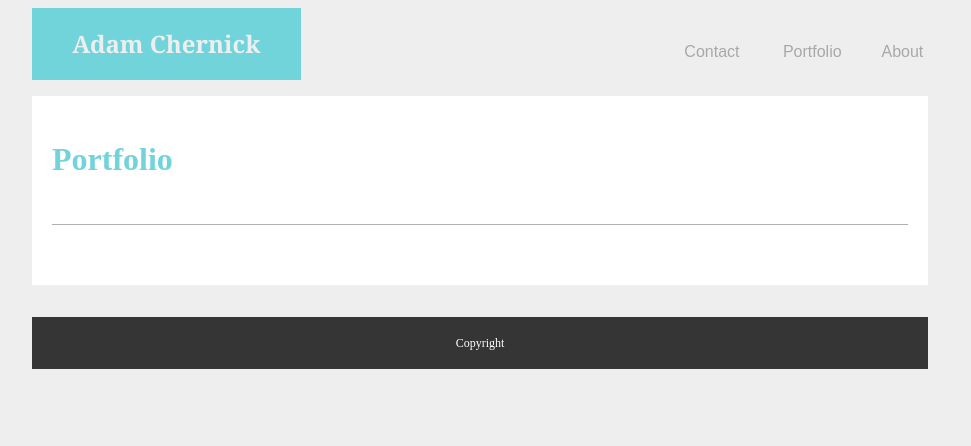
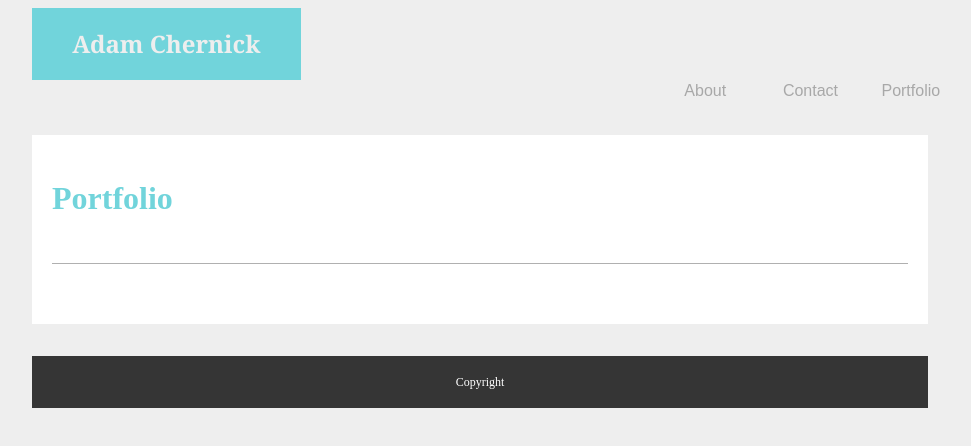
Before and after one commit to acher249/Basic-Portfolio, a plain HTML site: page portfolio.html in a window 1280 px wide. Shown: the whole page, without its empty margins (160-1131 px from the left). Drawn offline with Linux system fonts and the light colour scheme.

Commit message:
Fixed Navigation Buttons

```diff
--- a/portfolio.html
+++ b/portfolio.html
@@ -12,20 +12,20 @@
 
   <header>
     <section class="titleBar">
-        <b style="background-color:rgba(255, 255, 255, 0);">Adam Chernick</b>
+     <b style="background-color:rgba(255, 255, 255, 0);">Adam Chernick</b>
+    </section>
+
+    <section class="portfolio">
+      <button><a href="portfolio.html"><button>Portfolio</button></a></button>
+    </section>
+
+    <section class="contact">
+      <button><a href="contact.html"><button>Contact</button></a></button>
     </section>
 
     <section class="about">
-        <button class="aboutButton">About</button>
-    </section>
-
-    <section class="portfolio">
-        <button class="portfolioButton">Portfolio</button>
-    </section>
-
-    <section class="contact">
-        <button class="contactButton">Contact</button>
-    </section>
+        <button><a href="index.html"><button>About</button></a></button>
+      </section>
   </header>
 
 
```
Also changed, not shown: contact.html (+6 -6 lines), index.html (+6 -6 lines).
